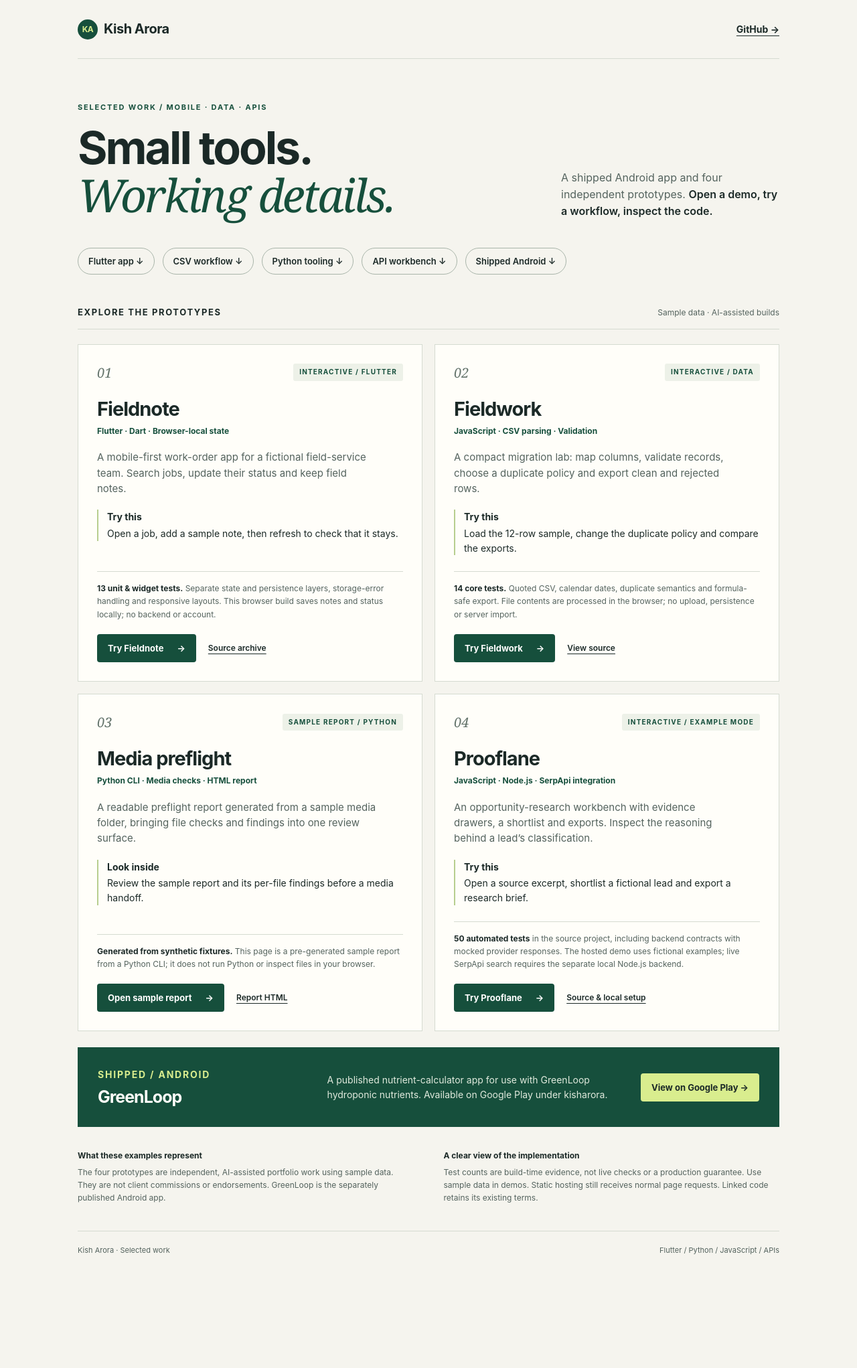
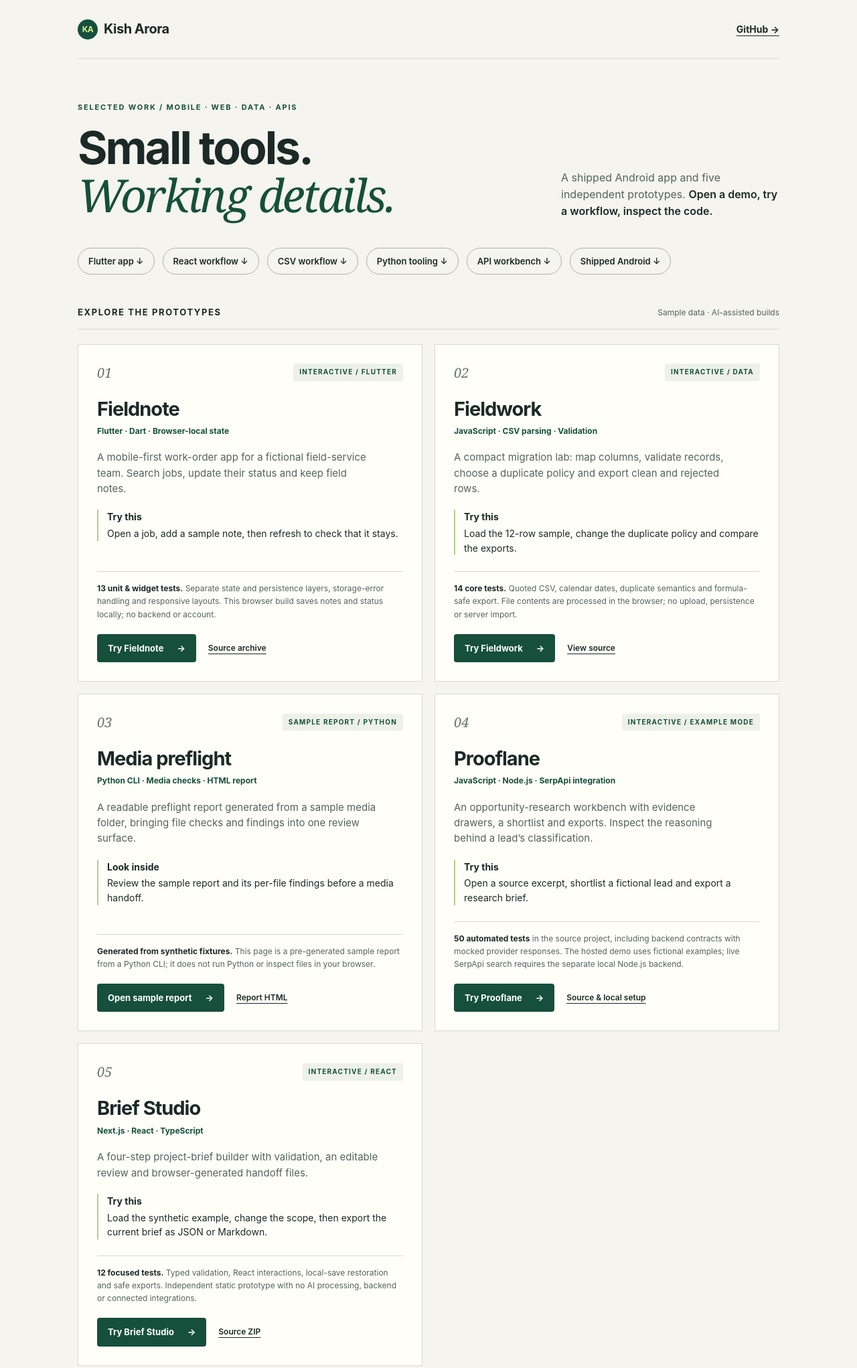
Before and after one commit to kisharora/prooflane, a plain HTML site: page portfolio/index.html in a window 1280 px wide. Shown: the top 2043 px of the page at 67% size. Before the commit the page ends 1904 px from the top, so only its background shows below. Drawn offline with Linux system fonts and the light colour scheme.

Commit message:
Add verified React Brief Studio prototype to selected work

```diff
--- a/portfolio/index.html
+++ b/portfolio/index.html
@@ -2,7 +2,7 @@
 <html lang="en">
 <head>
 <meta charset="utf-8"><meta name="viewport" content="width=device-width,initial-scale=1">
-<meta name="description" content="Kish Arora’s selected work: a shipped Android app and independent Flutter, data-tooling, Python and API prototypes. Try the demos and inspect the implementation.">
+<meta name="description" content="Kish Arora’s selected work: a shipped Android app and independent Flutter, React, data-tooling, Python and API prototypes. Try the demos and inspect the implementation.">
 <meta name="theme-color" content="#f5f4ee">
 <title>Kish Arora · Selected work</title>
 <style>
@@ -14,19 +14,20 @@
 <div class="wrap">
 <header><a class="identity" href="./"><span aria-hidden="true">KA</span>Kish Arora</a><a href="https://github.com/kisharora">GitHub →</a></header>
 <main>
-<section class="hero" aria-labelledby="intro-title"><div><p class="eyebrow">Selected work / Mobile · Data · APIs</p><h1 id="intro-title">Small tools.<br><em>Working details.</em></h1></div><p class="intro">A shipped Android app and four independent prototypes. <strong>Open a demo, try a workflow, inspect the code.</strong></p></section>
-<nav class="jump" aria-label="Jump to a project"><a href="#fieldnote">Flutter app ↓</a><a href="#fieldwork">CSV workflow ↓</a><a href="#media">Python tooling ↓</a><a href="#prooflane">API workbench ↓</a><a href="#greenloop">Shipped Android ↓</a></nav>
+<section class="hero" aria-labelledby="intro-title"><div><p class="eyebrow">Selected work / Mobile · Web · Data · APIs</p><h1 id="intro-title">Small tools.<br><em>Working details.</em></h1></div><p class="intro">A shipped Android app and five independent prototypes. <strong>Open a demo, try a workflow, inspect the code.</strong></p></section>
+<nav class="jump" aria-label="Jump to a project"><a href="#fieldnote">Flutter app ↓</a><a href="#brief-studio">React workflow ↓</a><a href="#fieldwork">CSV workflow ↓</a><a href="#media">Python tooling ↓</a><a href="#prooflane">API workbench ↓</a><a href="#greenloop">Shipped Android ↓</a></nav>
 <section id="work" aria-labelledby="work-title"><div class="section-line"><h2 id="work-title">Explore the prototypes</h2><span>Sample data · AI-assisted builds</span></div>
 <div class="grid">
 <article class="card" id="fieldnote"><div class="card-top"><span class="number" aria-hidden="true">01</span><span class="tag">Interactive / Flutter</span></div><h3>Fieldnote</h3><p class="stack">Flutter · Dart · Browser-local state</p><p class="description">A mobile-first work-order app for a fictional field-service team. Search jobs, update their status and keep field notes.</p><p class="try"><strong>Try this</strong>Open a job, add a sample note, then refresh to check that it stays.</p><p class="proof"><strong>13 unit &amp; widget tests.</strong> Separate state and persistence layers, storage-error handling and responsive layouts. This browser build saves notes and status locally; no backend or account.</p><div class="actions"><a class="button" href="../flutter-demo/">Try Fieldnote <span aria-hidden="true">→</span></a><a class="secondary" href="https://github.com/kisharora/prooflane/blob/public-demo/flutter-demo/fieldnote-flutter-source.tar.gz">Source archive</a></div></article>
 <article class="card" id="fieldwork"><div class="card-top"><span class="number" aria-hidden="true">02</span><span class="tag">Interactive / Data</span></div><h3>Fieldwork</h3><p class="stack">JavaScript · CSV parsing · Validation</p><p class="description">A compact migration lab: map columns, validate records, choose a duplicate policy and export clean and rejected rows.</p><p class="try"><strong>Try this</strong>Load the 12-row sample, change the duplicate policy and compare the exports.</p><p class="proof"><strong>14 core tests.</strong> Quoted CSV, calendar dates, duplicate semantics and formula-safe export. File contents are processed in the browser; no upload, persistence or server import.</p><div class="actions"><a class="button" href="../migration/">Try Fieldwork <span aria-hidden="true">→</span></a><a class="secondary" href="https://github.com/kisharora/prooflane/tree/public-demo/migration">View source</a></div></article>
 <article class="card" id="media"><div class="card-top"><span class="number" aria-hidden="true">03</span><span class="tag">Sample report / Python</span></div><h3>Media preflight</h3><p class="stack">Python CLI · Media checks · HTML report</p><p class="description">A readable preflight report generated from a sample media folder, bringing file checks and findings into one review surface.</p><p class="try"><strong>Look inside</strong>Review the sample report and its per-file findings before a media handoff.</p><p class="proof"><strong>Generated from synthetic fixtures.</strong> This page is a pre-generated sample report from a Python CLI; it does not run Python or inspect files in your browser.</p><div class="actions"><a class="button" href="../media-preflight/">Open sample report <span aria-hidden="true">→</span></a><a class="secondary" href="https://github.com/kisharora/prooflane/blob/public-demo/media-preflight/index.html">Report HTML</a></div></article>
 <article class="card" id="prooflane"><div class="card-top"><span class="number" aria-hidden="true">04</span><span class="tag">Interactive / Example mode</span></div><h3>Prooflane</h3><p class="stack">JavaScript · Node.js · SerpApi integration</p><p class="description">An opportunity-research workbench with evidence drawers, a shortlist and exports. Inspect the reasoning behind a lead’s classification.</p><p class="try"><strong>Try this</strong>Open a source excerpt, shortlist a fictional lead and export a research brief.</p><p class="proof"><strong>50 automated tests</strong> in the source project, including backend contracts with mocked provider responses. The hosted demo uses fictional examples; live SerpApi search requires the separate local Node.js backend.</p><div class="actions"><a class="button" href="../">Try Prooflane <span aria-hidden="true">→</span></a><a class="secondary" href="https://github.com/kisharora/prooflane">Source &amp; local setup</a></div></article>
+<article class="card" id="brief-studio"><div class="card-top"><span class="number" aria-hidden="true">05</span><span class="tag">Interactive / React</span></div><h3>Brief Studio</h3><p class="stack">Next.js · React · TypeScript</p><p class="description">A four-step project-brief builder with validation, an editable review and browser-generated handoff files.</p><p class="try"><strong>Try this</strong>Load the synthetic example, change the scope, then export the current brief as JSON or Markdown.</p><p class="proof"><strong>12 focused tests.</strong> Typed validation, React interactions, local-save restoration and safe exports. Independent static prototype with no AI processing, backend or connected integrations.</p><div class="actions"><a class="button" href="../brief-studio/">Try Brief Studio <span aria-hidden="true">→</span></a><a class="secondary" href="../brief-studio/brief-studio-source.zip">Source ZIP</a></div></article>
 </div></section>
 <section class="shipped" id="greenloop" aria-labelledby="greenloop-title"><div><p class="eyebrow">Shipped / Android</p><h3 id="greenloop-title">GreenLoop</h3></div><p>A published nutrient-calculator app for use with GreenLoop hydroponic nutrients. Available on Google Play under kisharora.</p><div class="actions"><a class="button" href="https://play.google.com/store/apps/details?id=com.kisharora.greenloop">View on Google Play →</a></div></section>
-<section class="notes" aria-label="About these examples"><div><h2>What these examples represent</h2><p>The four prototypes are independent, AI-assisted portfolio work using sample data. They are not client commissions or endorsements. GreenLoop is the separately published Android app.</p></div><div><h2>A clear view of the implementation</h2><p>Test counts are build-time evidence, not live checks or a production guarantee. Use sample data in demos. Static hosting still receives normal page requests. Linked code retains its existing terms.</p></div></section>
+<section class="notes" aria-label="About these examples"><div><h2>What these examples represent</h2><p>The five prototypes are independent, AI-assisted portfolio work using sample data. They are not client commissions or endorsements. GreenLoop is the separately published Android app.</p></div><div><h2>A clear view of the implementation</h2><p>Test counts are build-time evidence, not live checks or a production guarantee. Use sample data in demos. Static hosting still receives normal page requests. Linked code retains its existing terms.</p></div></section>
 </main>
-<footer><span>Kish Arora · Selected work</span><span>Flutter / Python / JavaScript / APIs</span></footer>
+<footer><span>Kish Arora · Selected work</span><span>Flutter / React / Python / JavaScript / APIs</span></footer>
 </div>
 </body>
 </html>
```
